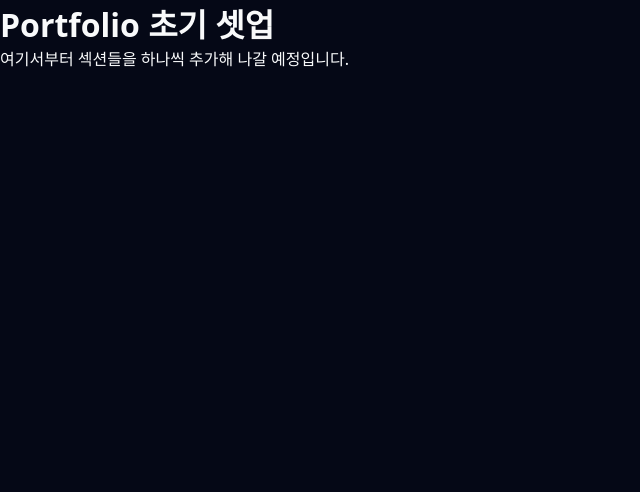
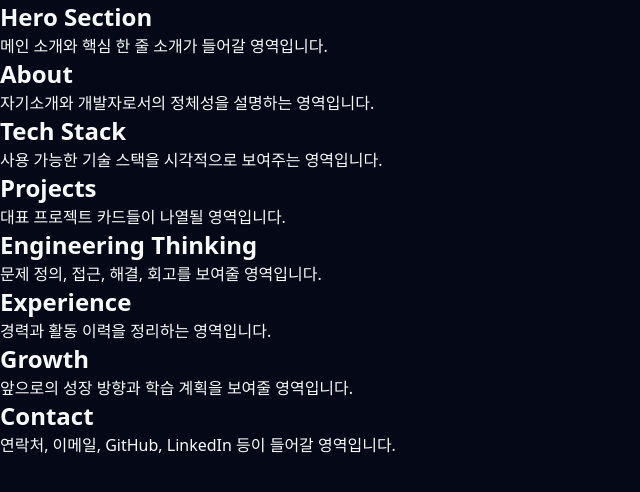
Before and after one commit to HeeSup01/PortFolio, a React (Vite) app: page / in a window 1280 px wide. Shown: the top 492 px of the page, without its empty margins (0-640 px from the left). Built offline with nearby package versions, Linux system fonts and the light colour scheme.

Commit message:
chore: 페이지 섹션 구조 추가

```diff
--- a/src/App.tsx
+++ b/src/App.tsx
@@ -1,9 +1,24 @@
+import { Hero } from './sections/Hero';
+import { About } from './sections/About';
+import { TechStack } from './sections/TechStack';
+import { Projects } from './sections/Projects';
+import { EngineeringThinking } from './sections/EngineeringThinking';
+import { Experience } from './sections/Experience';
+import { Growth } from './sections/Growth';
+import { Contact } from './sections/Contact';
+
 function App() {
   return (
-    <div>
-      <h1>Portfolio 초기 셋업</h1>
-      <p>여기서부터 섹션들을 하나씩 추가해 나갈 예정입니다.</p>
-    </div>
+    <>
+      <Hero />
+      <About />
+      <TechStack />
+      <Projects />
+      <EngineeringThinking />
+      <Experience />
+      <Growth />
+      <Contact />
+    </>
   );
 }
 
--- /dev/null
+++ b/src/sections/About.tsx
@@ -0,0 +1,8 @@
+export function About() {
+  return (
+    <section id="about">
+      <h2>About</h2>
+      <p>자기소개와 개발자로서의 정체성을 설명하는 영역입니다.</p>
+    </section>
+  );
+}
--- /dev/null
+++ b/src/sections/Contact.tsx
@@ -0,0 +1,8 @@
+export function Contact() {
+  return (
+    <section id="contact">
+      <h2>Contact</h2>
+      <p>연락처, 이메일, GitHub, LinkedIn 등이 들어갈 영역입니다.</p>
+    </section>
+  );
+}
--- /dev/null
+++ b/src/sections/EngineeringThinking.tsx
@@ -0,0 +1,8 @@
+export function EngineeringThinking() {
+  return (
+    <section id="engineering-thinking">
+      <h2>Engineering Thinking</h2>
+      <p>문제 정의, 접근, 해결, 회고를 보여줄 영역입니다.</p>
+    </section>
+  );
+}
--- /dev/null
+++ b/src/sections/Experience.tsx
@@ -0,0 +1,8 @@
+export function Experience() {
+  return (
+    <section id="experience">
+      <h2>Experience</h2>
+      <p>경력과 활동 이력을 정리하는 영역입니다.</p>
+    </section>
+  );
+}
--- /dev/null
+++ b/src/sections/Growth.tsx
@@ -0,0 +1,8 @@
+export function Growth() {
+  return (
+    <section id="growth">
+      <h2>Growth</h2>
+      <p>앞으로의 성장 방향과 학습 계획을 보여줄 영역입니다.</p>
+    </section>
+  );
+}
--- /dev/null
+++ b/src/sections/Hero.tsx
@@ -0,0 +1,8 @@
+export function Hero() {
+  return (
+    <section id="hero">
+      <h1>Hero Section</h1>
+      <p>메인 소개와 핵심 한 줄 소개가 들어갈 영역입니다.</p>
+    </section>
+  );
+}
--- /dev/null
+++ b/src/sections/Projects.tsx
@@ -0,0 +1,8 @@
+export function Projects() {
+  return (
+    <section id="projects">
+      <h2>Projects</h2>
+      <p>대표 프로젝트 카드들이 나열될 영역입니다.</p>
+    </section>
+  );
+}
--- /dev/null
+++ b/src/sections/TechStack.tsx
@@ -0,0 +1,8 @@
+export function TechStack() {
+  return (
+    <section id="tech-stack">
+      <h2>Tech Stack</h2>
+      <p>사용 가능한 기술 스택을 시각적으로 보여주는 영역입니다.</p>
+    </section>
+  );
+}
```
